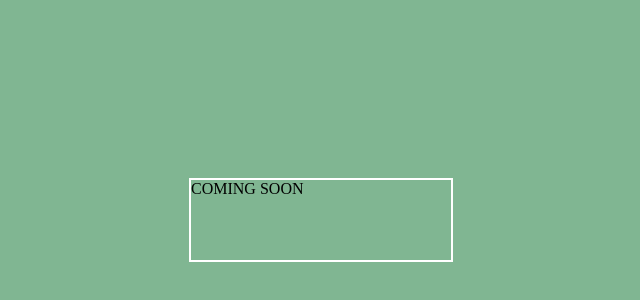
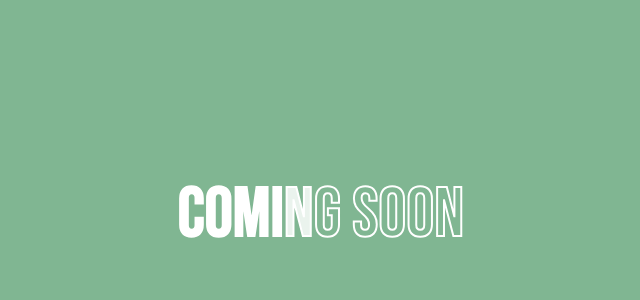
Before and after one commit to akirakianna/akirakianna.github.io, a React app: page / in a window 1280 px wide. Shown: the part 180-480 px from the top of the page, without its empty margins (319-959 px from the left). Built offline with nearby package versions, Linux system fonts and the light colour scheme.

Commit message:
Coming Soon

```diff
--- a/src/App.js
+++ b/src/App.js
@@ -14,8 +14,7 @@ const App = () => {
         <span>M</span>
         <span>I</span>
         <span>N</span>
-        <span>G</span>
-        <span> </span>
+        <span>G </span>
         <span>S</span>
         <span>O</span>
         <span>O</span>
--- a/src/styles/style.scss
+++ b/src/styles/style.scss
@@ -7,16 +7,168 @@ body {
 }
 
 .container{
-  height: 80px;
-  width: 260px;
-  border: 2px solid white;
+  height: 90px;
+  width: 360px;
   position: absolute;
   margin: auto;
   left: 0;
   right: 0;
   top: 0;
   bottom: 0;
+  text-align: center;
 }
+
+.container>span{
+  font-size: 70px;
+  font-family: 'Bebas Neue', cursive;
+  color: transparent;
+  -webkit-text-stroke: 2px #fff;
+  animation: 3s infinite forwards linear;
+
+}
+span:nth-child(1){
+  animation-name: fill1;
+  }
+@keyframes fill1{
+  9%{
+    color: transparent;
+  }
+  10.2%{
+    color: #fff;
+  }
+  100%{
+    color: #fff;
+  }
+}
+span:nth-child(2){
+  animation-name: fill2;
+  }
+@keyframes fill2{
+  19%{
+    color: transparent;
+  }
+  20.2%{
+    color: #fff;
+  }
+  100%{
+    color: #fff;
+  }
+}
+span:nth-child(3){
+  animation-name: fill3;
+  }
+@keyframes fill3{
+  29%{
+    color: transparent;
+  }
+  30.2%{
+    color: #fff;
+  }
+  100%{
+    color: #fff;
+  }
+}
+span:nth-child(4){
+  animation-name: fill4;
+  }
+@keyframes fill4{
+  39%{
+    color: transparent;
+  }
+  40.2%{
+    color: #fff;
+  }
+  100%{
+    color: #fff;
+  }
+}
+span:nth-child(5){
+  animation-name: fill5;
+  }
+@keyframes fill5{
+  49%{
+    color: transparent;
+  }
+  50.2%{
+    color: #fff;
+  }
+  100%{
+    color: #fff;
+  }
+}
+span:nth-child(6){
+  animation-name: fill6;
+  }
+@keyframes fill6{
+  59%{
+    color: transparent;
+  }
+  60.2%{
+    color: #fff;
+  }
+  100%{
+    color: #fff;
+  }
+}
+span:nth-child(7){
+  animation-name: fill7;
+  }
+@keyframes fill7{
+  69%{
+    color: transparent;
+  }
+  70.2%{
+    color: #fff;
+  }
+  100%{
+    color: #fff;
+  }
+}
+span:nth-child(8){
+  animation-name: fill8;
+  }
+@keyframes fill8{
+  79%{
+    color: transparent;
+  }
+  80.2%{
+    color: #fff;
+  }
+  100%{
+    color: #fff;
+  }
+}
+span:nth-child(9){
+  animation-name: fill9;
+  }
+@keyframes fill9{
+  89%{
+    color: transparent;
+  }
+  90.2%{
+    color: #fff;
+  }
+  100%{
+    color: #fff;
+  }
+}
+span:nth-child(10){
+  animation-name: fill10;
+  }
+@keyframes fill10{
+  95%{
+    color: transparent;
+  }
+  100%{
+    color: #fff;
+  }
+  100%{
+    color: #fff;
+  }
+}
+
+
+
 
 .circleContainer {
   display: flex;
```
